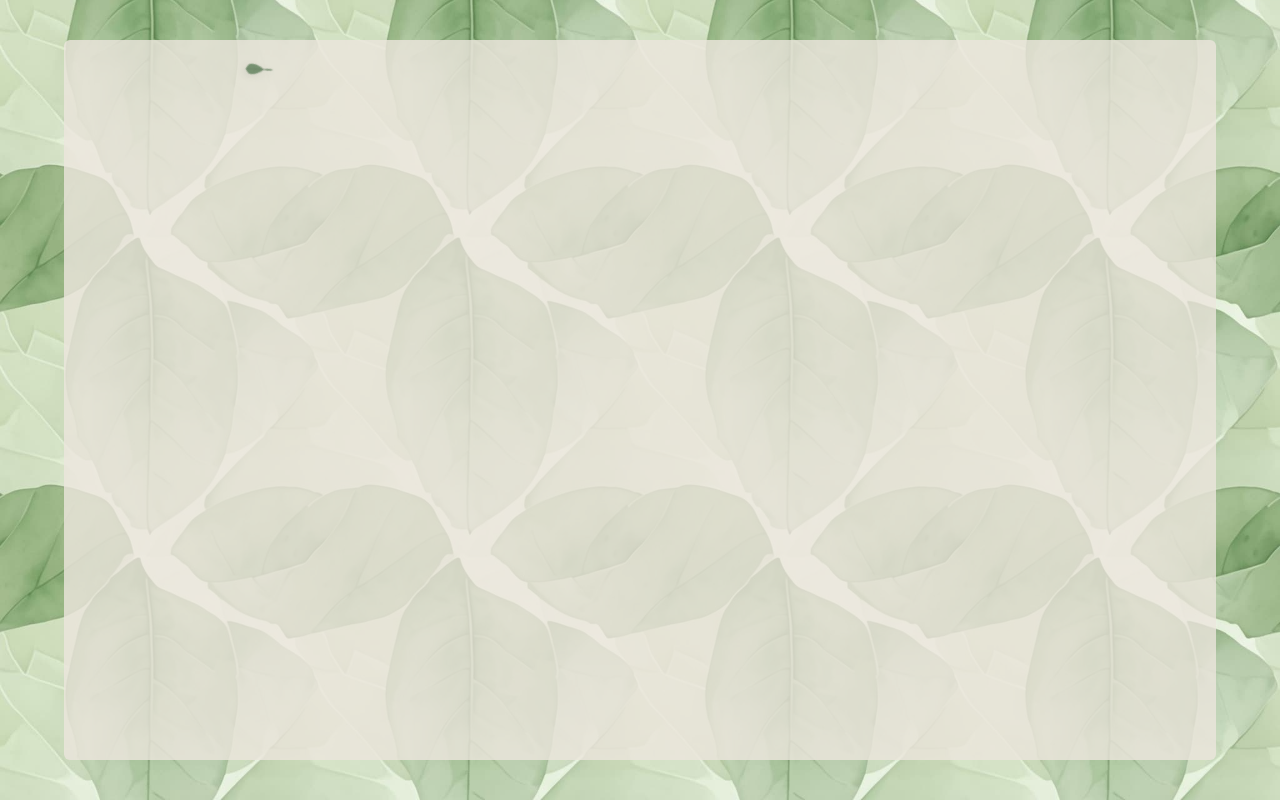
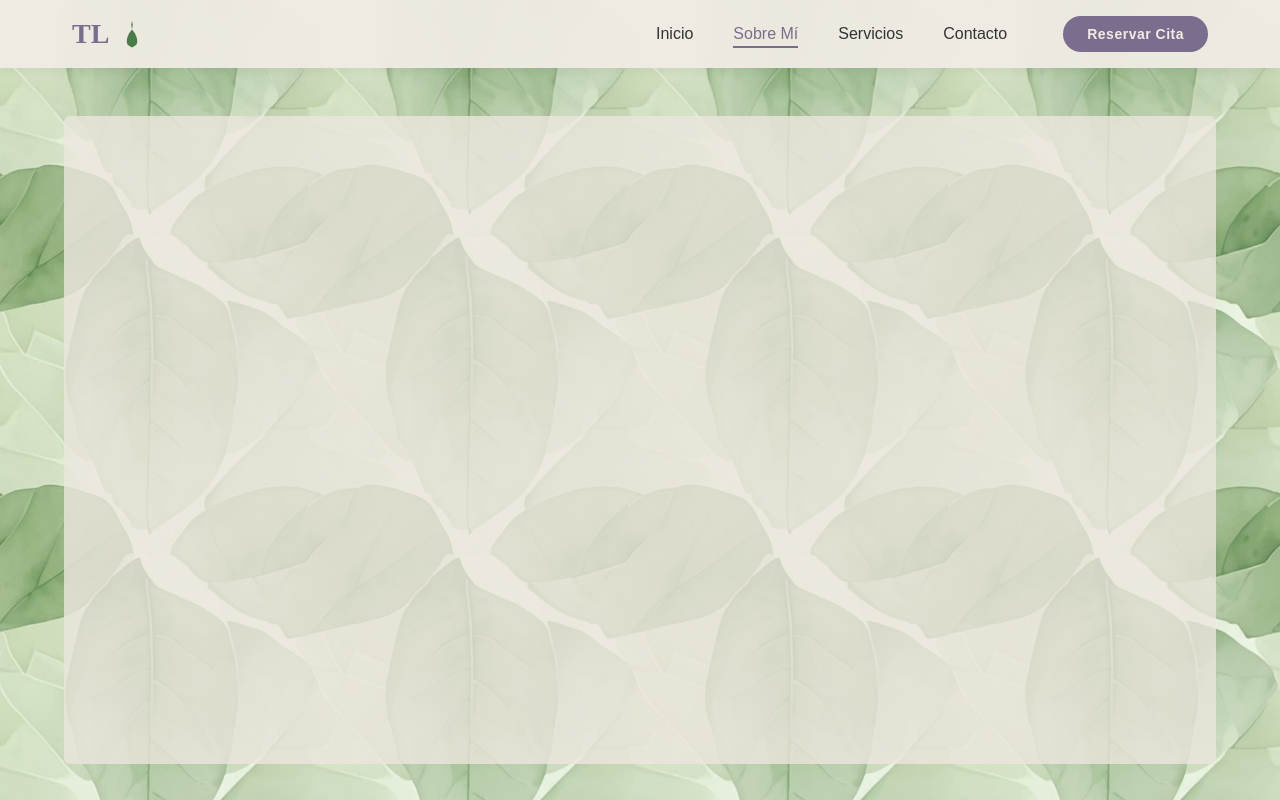
Before and after one commit to JCorts1/Therapist2.1, a React (Vite) app: page /about in a window 1280 px wide. Built offline with nearby package versions, Linux system fonts and the light colour scheme.

Commit message:
Navbar has been implemented

```diff
--- a/src/App.css
+++ b/src/App.css
@@ -20,7 +20,6 @@
   overflow: hidden;
 }
 
-/* Leaf styles */
 .leaf {
   position: absolute;
   top: -100px;
--- a/src/assets/styles/Home.css
+++ b/src/assets/styles/Home.css
@@ -1,3 +1,8 @@
+.home-layout {
+  margin-top: -7rem;
+  min-height: 98%;
+}
+
 .home-logo {
   width: 30rem;
   border-radius: 50%;
@@ -57,5 +62,4 @@
   }
 
 
-
 }
--- /dev/null
+++ b/src/assets/styles/Navbar.css
@@ -0,0 +1,187 @@
+
+/* NavBar.css */
+
+.navbar {
+  position: fixed;
+  top: 0;
+  left: 0;
+  right: 0;
+  background-color: rgba(241, 235, 228, 0.95);
+  backdrop-filter: blur(10px);
+  z-index: 1000;
+  transition: all 0.3s ease;
+  box-shadow: 0 2px 10px rgba(0, 0, 0, 0.05);
+}
+
+.navbar-scrolled {
+  background-color: rgba(241, 235, 228, 0.98);
+  box-shadow: 0 4px 20px rgba(0, 0, 0, 0.08);
+}
+
+.nav-container {
+  max-width: 1200px;
+  margin: 0 auto;
+  padding: 1rem 2rem;
+  display: flex;
+  justify-content: space-between;
+  align-items: center;
+}
+
+.nav-logo {
+  display: flex;
+  align-items: center;
+  text-decoration: none;
+  font-family: 'EB Garamond', serif;
+  font-size: 28px;
+  color: #7B6D8D;
+  font-weight: 600;
+  transition: transform 0.3s ease;
+}
+
+.nav-logo:hover {
+  transform: translateY(-2px);
+}
+
+.logo-text {
+  margin-right: 8px;
+}
+
+.logo-leaf {
+  width: 30px;
+  height: 30px;
+  transition: transform 0.3s ease;
+}
+
+.nav-logo:hover .logo-leaf {
+  transform: rotate(10deg);
+}
+
+.nav-menu {
+  display: flex;
+  align-items: center;
+  gap: 2.5rem;
+  list-style: none;
+}
+
+.nav-link {
+  font-family: 'Montserrat', sans-serif;
+  font-size: 16px;
+  color: #333333;
+  text-decoration: none;
+  position: relative;
+  transition: color 0.3s ease;
+  font-weight: 500;
+}
+
+.nav-link::after {
+  content: '';
+  position: absolute;
+  bottom: -5px;
+  left: 0;
+  width: 0;
+  height: 2px;
+  background-color: #7B6D8D;
+  transition: width 0.3s ease;
+}
+
+.nav-link:hover {
+  color: #7B6D8D;
+}
+
+.nav-link:hover::after,
+.nav-link-active::after {
+  width: 100%;
+}
+
+.nav-link-active {
+  color: #7B6D8D;
+}
+
+.nav-appointment-btn {
+  background-color: #7B6D8D;
+  color: #F1EBE4;
+  font-family: 'Montserrat', sans-serif;
+  padding: 10px 24px;
+  border: none;
+  border-radius: 25px;
+  font-size: 14px;
+  font-weight: 600;
+  letter-spacing: 0.5px;
+  cursor: pointer;
+  transition: all 0.3s ease;
+  text-decoration: none;
+  display: inline-block;
+  margin-left: 1rem;
+}
+
+.nav-appointment-btn:hover {
+  background-color: #6B5D7D;
+  transform: translateY(-2px);
+  box-shadow: 0 4px 15px rgba(123, 109, 141, 0.3);
+}
+
+.nav-toggle {
+  display: none;
+  flex-direction: column;
+  cursor: pointer;
+}
+
+.bar {
+  width: 25px;
+  height: 3px;
+  background-color: #333333;
+  margin: 3px 0;
+  transition: all 0.3s ease;
+  border-radius: 2px;
+}
+
+/* Mobile Responsive */
+@media screen and (max-width: 768px) {
+  .nav-container {
+    padding: 1rem 1.5rem;
+  }
+
+  .nav-menu {
+    position: fixed;
+    left: -100%;
+    top: 70px;
+    flex-direction: column;
+    background-color: rgba(241, 235, 228, 0.98);
+    width: 100%;
+    text-align: center;
+    transition: 0.3s;
+    box-shadow: 0 10px 27px rgba(0, 0, 0, 0.05);
+    padding: 2rem 0;
+    gap: 1.5rem;
+  }
+
+  .nav-menu-active {
+    left: 0;
+  }
+
+  .nav-appointment-btn {
+    margin-left: 0;
+    margin-top: 1rem;
+  }
+
+  .nav-toggle {
+    display: flex;
+  }
+
+  .bar-active:nth-child(1) {
+    transform: rotate(-45deg) translate(-5px, 6px);
+  }
+
+  .bar-active:nth-child(2) {
+    opacity: 0;
+  }
+
+  .bar-active:nth-child(3) {
+    transform: rotate(45deg) translate(-5px, -6px);
+  }
+}
+
+/* Add padding to your main containers to account for fixed navbar */
+.main-container {
+  padding-top: 80px; /* Adjust this value based on your navbar height */
+}
--- a/src/components/NavBar.jsx
+++ b/src/components/NavBar.jsx
@@ -1,25 +1,69 @@
-import React from 'react'
-import { BrowserRouter as Router, Routes, Route, Link } from 'react-router-dom';
+import React, { useState, useEffect } from 'react';
+import { Link, useLocation } from 'react-router-dom';
+import '../assets/styles/Navbar.css'
 
 const NavBar = () => {
+  const [isOpen, setIsOpen] = useState(false);
+  const [scrolled, setScrolled] = useState(false);
+  const location = useLocation();
+
+  useEffect(() => {
+    const handleScroll = () => {
+      setScrolled(window.scrollY > 20);
+    };
+
+    window.addEventListener('scroll', handleScroll);
+    return () => window.removeEventListener('scroll', handleScroll);
+  }, []);
+
+  const navLinks = [
+    { path: '/', label: 'Inicio' },
+    { path: '/about', label: 'Sobre Mí' },
+    { path: '/services', label: 'Servicios' },
+    { path: '/contact', label: 'Contacto' }
+  ];
+
   return (
-    <div>
-      <nav>
-          <ul>
-            <li>
-              <Link to="/">Home</Link>
-            </li>
-            <li>
-              <Link to="/about">About</Link>
-            </li>
-            <li>
-              <Link to="/dashboard">Dashboard</Link>
-            </li>
-          </ul>
-        </nav>
+    <nav className={`navbar ${scrolled ? 'navbar-scrolled' : ''}`}>
+      <div className="nav-container">
+        <Link to="/" className="nav-logo">
+          <span className="logo-text">TL</span>
+          <svg className="logo-leaf" viewBox="0 0 40 40" xmlns="http://www.w3.org/2000/svg">
+            <path
+              d="M20 2 Q18 8 20 14 Q16 18 14 24 Q12 30 14 34 Q16 36 20 38 Q24 36 26 34 Q28 30 26 24 Q24 18 20 14 Q22 8 20 2"
+              fill="#4a7c4a"
+            />
+          </svg>
+        </Link>
 
-    </div>
-  )
-}
+        <div className={`nav-menu ${isOpen ? 'nav-menu-active' : ''}`}>
+          {navLinks.map((link) => (
+            <Link
+              key={link.path}
+              to={link.path}
+              className={`nav-link ${location.pathname === link.path ? 'nav-link-active' : ''}`}
+              onClick={() => setIsOpen(false)}
+            >
+              {link.label}
+            </Link>
+          ))}
+          <Link
+            to="/appointment"
+            className="nav-appointment-btn"
+            onClick={() => setIsOpen(false)}
+          >
+            Reservar Cita
+          </Link>
+        </div>
 
-export default NavBar
+        <div className="nav-toggle" onClick={() => setIsOpen(!isOpen)}>
+          <span className={`bar ${isOpen ? 'bar-active' : ''}`}></span>
+          <span className={`bar ${isOpen ? 'bar-active' : ''}`}></span>
+          <span className={`bar ${isOpen ? 'bar-active' : ''}`}></span>
+        </div>
+      </div>
+    </nav>
+  );
+};
+
+export default NavBar;
--- a/src/views/About.jsx
+++ b/src/views/About.jsx
@@ -1,10 +1,12 @@
 import React from 'react'
 import { Link } from 'react-router-dom';
 import '../App.css';
+import NavBar from '../components/NavBar';
 
 const About = () => {
   return (
     <div className='main-container'>
+      <NavBar/>
       <div className='layout'>
       {[...Array(5)].map((_, i) => (
           <div key={i} className='leaf'>
--- a/src/views/Home.jsx
+++ b/src/views/Home.jsx
@@ -7,7 +7,7 @@ import logo from '../assets/img/logo.jpg';
 const Home = () => {
   return (
     <div className='main-container'>
-      <div className='layout'>
+      <div className='layout home-layout'>
         {[...Array(5)].map((_, i) => (
           <div key={i} className='leaf'>
             <svg viewBox="0 0 100 100" xmlns="http://www.w3.org/2000/svg">
```
